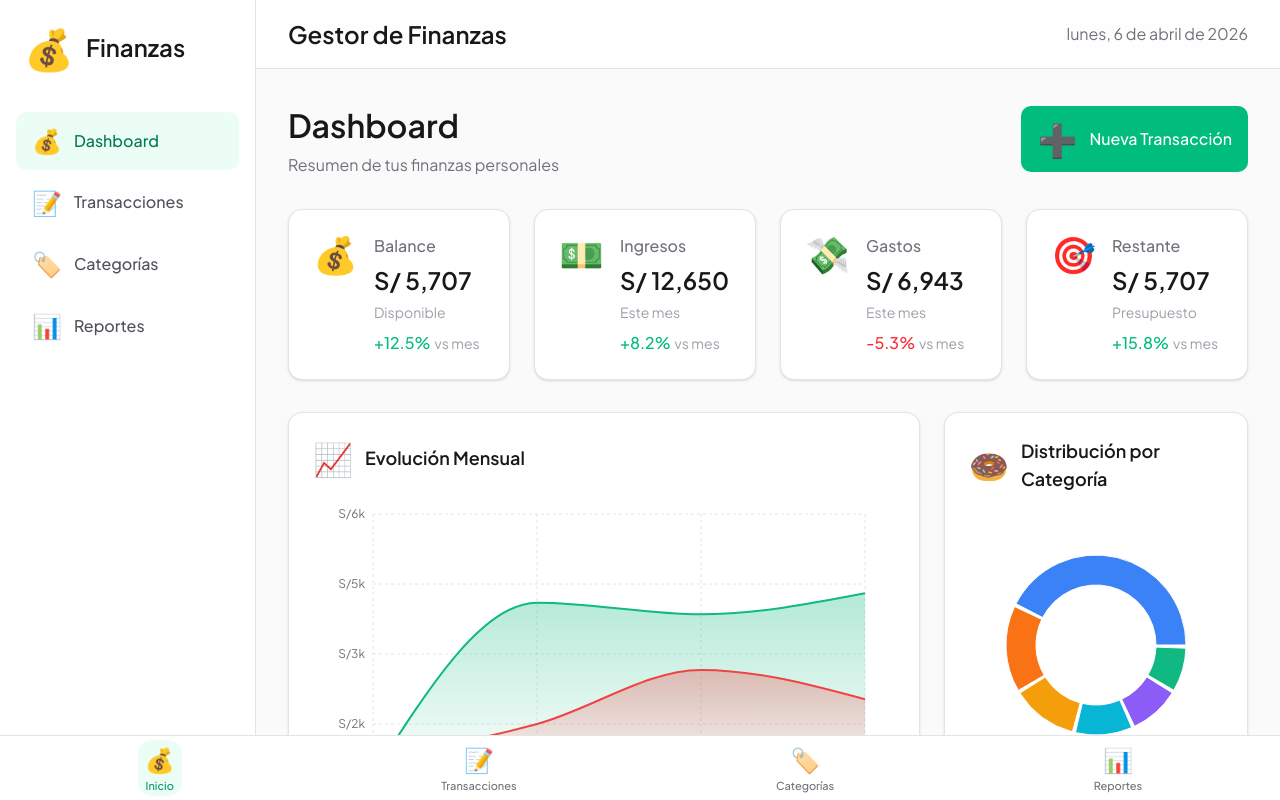
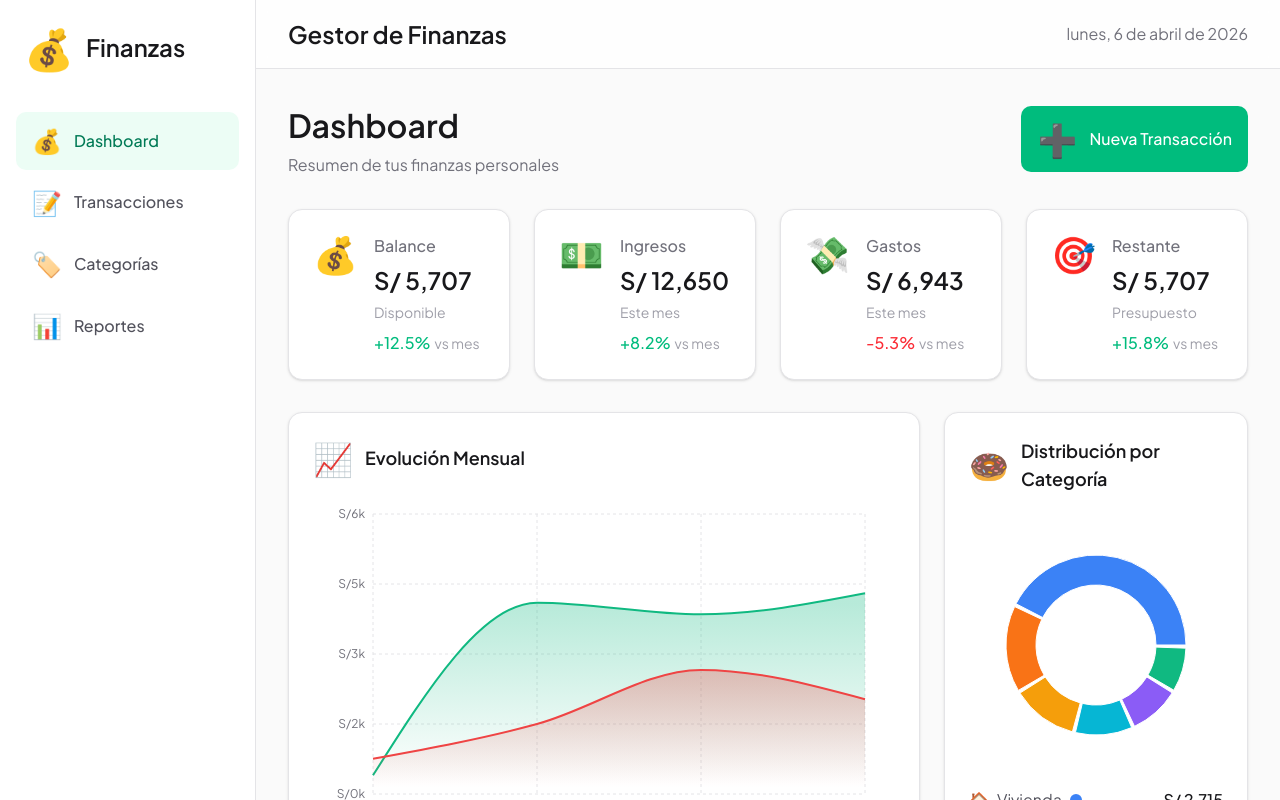
Before and after one commit to AlejoObandoGil/expense-manager, a Next.js app: page / in a window 1280 px wide. Shown: the top 800 px of the page. Built offline with nearby package versions, Linux system fonts and the light colour scheme.

Commit message:
fix: resolve PR review comments - mobile nav visibility and active state logic
- Add lg:hidden to mobile nav to prevent showing on desktop
- Fix active state logic to exclude root path from startsWith check

Co-Authored-By: Oz <oz-agent@warp.dev>

```diff
--- a/src/presentation/components/shared/desktop-sidebar.tsx
+++ b/src/presentation/components/shared/desktop-sidebar.tsx
@@ -29,7 +29,7 @@ export function DesktopSidebar() {
       <nav className="px-4 py-4">
         <ul className="space-y-1">
           {navItems.map((item) => {
-            const isActive = pathname === item.href || pathname.startsWith(`${item.href}/`);
+            const isActive = pathname === item.href || (item.href !== '/' && pathname.startsWith(`${item.href}/`));
 
             return (
               <li key={item.href}>
--- a/src/presentation/components/shared/mobile-nav.tsx
+++ b/src/presentation/components/shared/mobile-nav.tsx
@@ -16,10 +16,10 @@ export function MobileNav() {
   const pathname = usePathname();
 
   return (
-    <nav className="fixed bottom-0 left-0 right-0 z-50 bg-white border-t border-zinc-200 safe-area-pb">
+    <nav className="fixed bottom-0 left-0 right-0 z-50 bg-white border-t border-zinc-200 safe-area-pb lg:hidden">
       <div className="flex items-center justify-around h-16 px-2">
         {navItems.map((item) => {
-          const isActive = pathname === item.href || pathname.startsWith(`${item.href}/`);
+          const isActive = pathname === item.href || (item.href !== '/' && pathname.startsWith(`${item.href}/`));
 
           return (
             <Link
```
